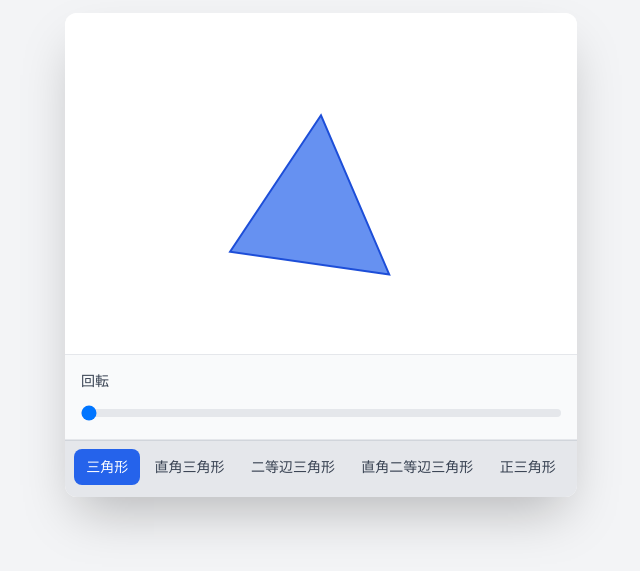
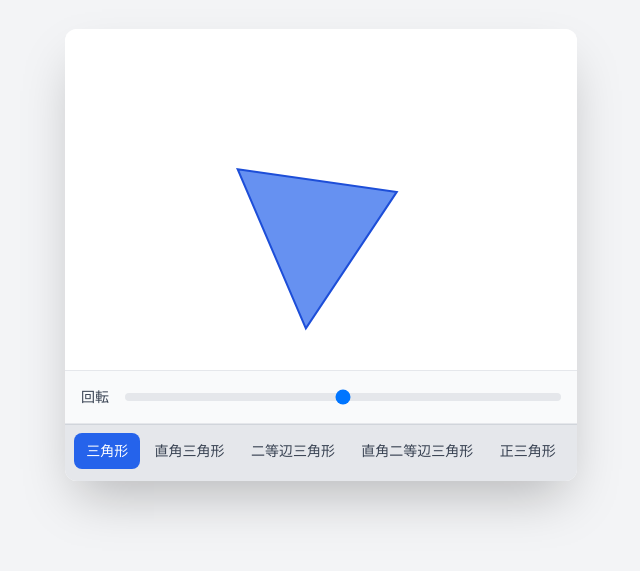
Before and after one commit to sorafjah/sankaku, a plain HTML site: page index.html in a window 1280 px wide. Shown: the part 145-716 px from the top of the page, without its empty margins (319-959 px from the left). Drawn offline with nearby package versions, Linux system fonts and the light colour scheme.

Commit message:
Refactor HTML structure and update slider value

```diff
--- a/index.html
+++ b/index.html
@@ -2,9 +2,9 @@
 <html lang="ja">
 <head>
     <meta charset="UTF-8">
-    <!-- モバイルデバイスでの表示とタッチ操作を最適化 --><meta name="viewport" content="width=device-width, initial-scale=1.0, maximum-scale=1.0, user-scalable=no">
+    <meta name="viewport" content="width=device-width, initial-scale=1.0, maximum-scale=1.0, user-scalable=no">
     <title>三角形描画アプリ</title>
-    <!-- Tailwind CSSを読み込み --><script src="https://cdn.tailwindcss.com"></script>
+    <script src="https://cdn.tailwindcss.com"></script>
     <style>
         /* Interフォントの読み込み（Tailwindのデフォルト用） */
         @import url('https://fonts.googleapis.com/css2?family=Inter:wght@400;500;700&display=swap');
@@ -15,7 +15,7 @@
         }
         canvas {
             /* タッチ操作をJavaScriptでハンドルするため、
-              ブラウザのデフォルトのタッチ動作（スクロールなど）を無効化します。
+               ブラウザのデフォルトのタッチ動作（スクロールなど）を無効化します。
             */
             touch-action: none;
             cursor: pointer;
@@ -37,31 +37,29 @@
 </head>
 <body class="bg-gray-100 flex items-center justify-center min-h-screen p-4">
 
-    <!-- メインコンテナ --><div class="w-full max-w-lg bg-white rounded-xl shadow-2xl overflow-hidden">
+    <div class="w-full max-w-lg bg-white rounded-xl shadow-2xl overflow-hidden">
 
-        <!-- 1. 描画エリア --><!-- ★ aspect-[4/3] を aspect-[3/2] に変更 --><div class="canvas-container w-full aspect-[3/2] bg-white">
+        <div class="canvas-container w-full aspect-[3/2] bg-white">
             <canvas id="drawingCanvas"></canvas>
         </div>
 
-        <!-- ★★★ 修正: 欠落していた回転スライダーのHTMLを復元 -->
-        <div class="p-4 bg-gray-50 border-b border-t border-gray-200">
-            <label for="rotationSlider" class="block text-sm font-medium text-gray-700 mb-2">回転</label>
+        <div class="p-4 bg-gray-50 border-b border-t border-gray-200 flex items-center">
+            <label for="rotationSlider" class="text-sm font-medium text-gray-700 mr-4 whitespace-nowrap">回転</label>
             <input
                 type="range"
                 id="rotationSlider"
                 min="0"
                 max="360"
-                value="0"
+                value="180"
                 class="w-full h-2 bg-gray-200 rounded-lg appearance-none cursor-pointer"
             >
         </div>
 
-        <!-- 3. 三角形選択タブ --><!-- ★ 順序を変更 --><div id="tabs" class="flex justify-around p-2 bg-gray-200 border-t border-gray-300 overflow-x-auto" style="padding-bottom: 0.75rem;"> <!-- pb-1 が p-2 と競合するため style で微調整 -->
-            <!-- ★ テキストを「三角形」に変更、whitespace-nowrap 追加 --><button class="tab-btn free px-3 py-2 rounded-lg font-medium text-xs sm:text-sm text-gray-700 transition-all duration-200 active whitespace-nowrap" data-type="free">三角形</button>
-            <!-- ★ 順序変更 --><button class="tab-btn right-angle px-3 py-2 rounded-lg font-medium text-xs sm:text-sm text-gray-700 transition-all duration-200 whitespace-nowrap" data-type="right-angle">直角三角形</button>
-            <!-- ★ 順序変更 --><button class="tab-btn isosceles px-3 py-2 rounded-lg font-medium text-xs sm:text-sm text-gray-700 transition-all duration-200 whitespace-nowrap" data-type="isosceles">二等辺三角形</button>
-            <!-- ★ 順序変更 --><button class="tab-btn right-isosceles px-3 py-2 rounded-lg font-medium text-xs sm:text-sm text-gray-700 transition-all duration-200 whitespace-nowrap" data-type="right-isosceles">直角二等辺三角形</button>
-            <!-- ★ 順序変更 (一番右へ) --><button class="tab-btn equilateral px-3 py-2 rounded-lg font-medium text-xs sm:text-sm text-gray-700 transition-all duration-200 whitespace-nowrap" data-type="equilateral">正三角形</button>
+        <div id="tabs" class="flex justify-around p-2 bg-gray-200 border-t border-gray-300 overflow-x-auto" style="padding-bottom: 0.75rem;"> <button class="tab-btn free px-3 py-2 rounded-lg font-medium text-xs sm:text-sm text-gray-700 transition-all duration-200 active whitespace-nowrap" data-type="free">三角形</button>
+            <button class="tab-btn right-angle px-3 py-2 rounded-lg font-medium text-xs sm:text-sm text-gray-700 transition-all duration-200 whitespace-nowrap" data-type="right-angle">直角三角形</button>
+            <button class="tab-btn isosceles px-3 py-2 rounded-lg font-medium text-xs sm:text-sm text-gray-700 transition-all duration-200 whitespace-nowrap" data-type="isosceles">二等辺三角形</button>
+            <button class="tab-btn right-isosceles px-3 py-2 rounded-lg font-medium text-xs sm:text-sm text-gray-700 transition-all duration-200 whitespace-nowrap" data-type="right-isosceles">直角二等辺三角形</button>
+            <button class="tab-btn equilateral px-3 py-2 rounded-lg font-medium text-xs sm:text-sm text-gray-700 transition-all duration-200 whitespace-nowrap" data-type="equilateral">正三角形</button>
         </div>
 
     </div>
@@ -200,8 +198,8 @@
                     break;
                 case 'right-isosceles': // 直角二等辺三角形 (vertices[0] が直角)
                     // ★ ユーザーの要望に基づき、'right-angle' と同じ向きに修正
-                    //    (A=v[0] が直角, B=v[1] が右, C=v[2] が上)
-                    //    この順序 (vAC = vAB.rot(-90)) はドラッグロジックと互換性があります。
+                    //   (A=v[0] が直角, B=v[1] が右, C=v[2] が上)
+                    //   この順序 (vAC = vAB.rot(-90)) はドラッグロジックと互換性があります。
                     vertices = [
                         { x: midX - size / 2, y: midY + size / 2 }, // A (直角, 頂点0) [Bottom-Left]
                         { x: midX + size / 2, y: midY + size / 2 }, // B (頂点1) [Bottom-Right]
@@ -218,9 +216,9 @@
                     break;
             }
 
-            // リセット
-            rotation = 0;
-            slider.value = 0; // ★ HTMLが復元されたため、ここでエラーが発生しなくなります
+            // ★★★ 修正: リセット (スライダーを中央の180度に設定)
+            rotation = 180;
+            slider.value = 180;
             calculateCenter();
             draw();
         }
@@ -332,10 +330,10 @@
                 const sin = Math.sin(rad);
 
                 // ★ 「自由な三角形」の場合、回転中心が動くと操作感が悪いため、
-                //    ドラッグ開始時の中心 (dragStartCenter) を基準に逆回転する
-                //    ...が、ロジックが複雑化しすぎるため、
-                //    現在の重心 (center) を基準にするシンプルな方法を維持します。
-                //    「free」モードでは vertices[n] のみが変更され、他は変更されません。
+                //   ドラッグ開始時の中心 (dragStartCenter) を基準に逆回転する
+                //   ...が、ロジックが複雑化しすぎるため、
+                //   現在の重心 (center) を基準にするシンプルな方法を維持します。
+                //   「free」モードでは vertices[n] のみが変更され、他は変更されません。
 
                 const relX = pos.x - center.x;
                 const relY = pos.y - center.y;
@@ -441,7 +439,7 @@
                     } else { // Dragging B or C (base vertices)
                         // 対称軸ベクトルを計算 (Aから底辺の中点Mへ)
                         // ★ B, Cが対称でない場合があるため、ドラッグ開始時のMを基準にすべきだが、
-                        //    簡易的に現在のAと、固定された方の頂点(B or C)の中点を通る垂線を軸とする
+                        //   簡易的に現在のAと、固定された方の頂点(B or C)の中点を通る垂線を軸とする
 
                         let axisVec;
                         if (selectedVertexIndex === 1) { // Dragging B
@@ -692,9 +690,9 @@
         // --- アプリケーションの開始 ---
         document.addEventListener('DOMContentLoaded', () => {
              // ★ initialize() は DOMContentLoaded 時に一度だけ呼び、
-             //    リスナー設定もその中で一度だけ行う
+             //   リスナー設定もその中で一度だけ行う
             initialize();
-            setupEventListeners();
+            // setupEventListeners(); // initializeの中で呼ばれるため不要
         });
 
     </script>
```
